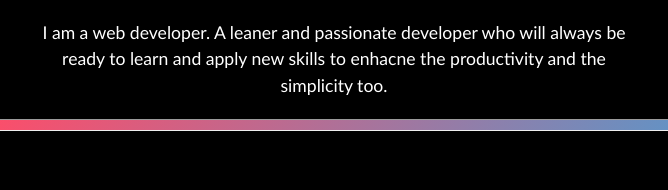
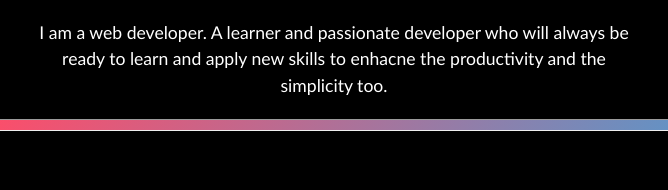
Before and after one commit to DheerajVerma945/Portfolio-Updated, a plain HTML site: page index.html in a window 1280 px wide. Shown: the part 334-524 px from the top of the page, 306-974 px from the left. Drawn offline with Linux system fonts and the light colour scheme.

Commit message:
Update index.html

```diff
--- a/index.html
+++ b/index.html
@@ -24,7 +24,7 @@
         <img src="./CapstoneProject1/ProfilePic.jpg" alt="prfoile-pic">
         <div id="des">
             <p>I am a web developer.
-                A leaner and passionate developer who will always be ready to learn and apply new skills to enhacne the
+                A learner and passionate developer who will always be ready to learn and apply new skills to enhacne the
                 productivity and the simplicity too.</p>
         </div>
     </div>
```
